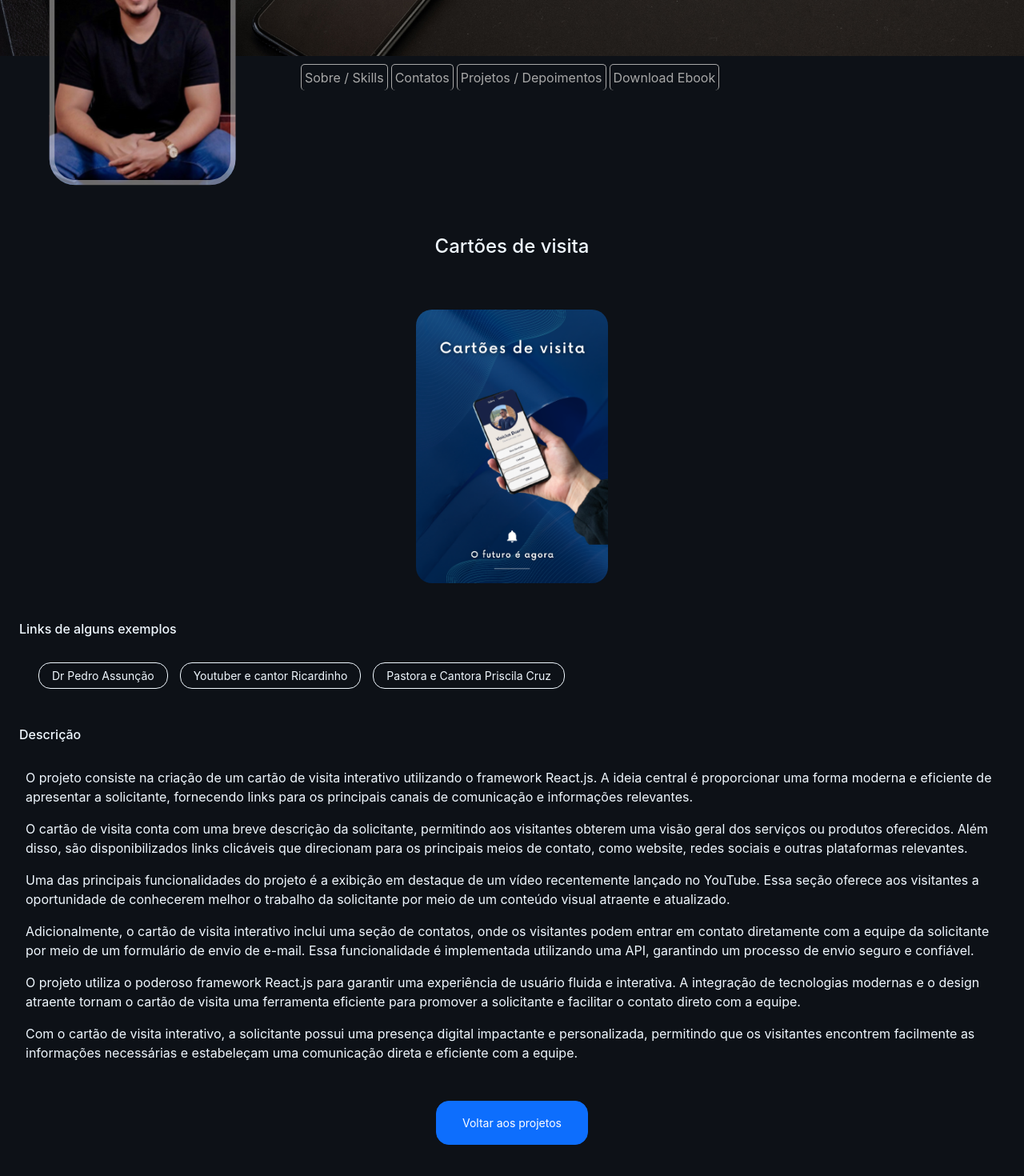
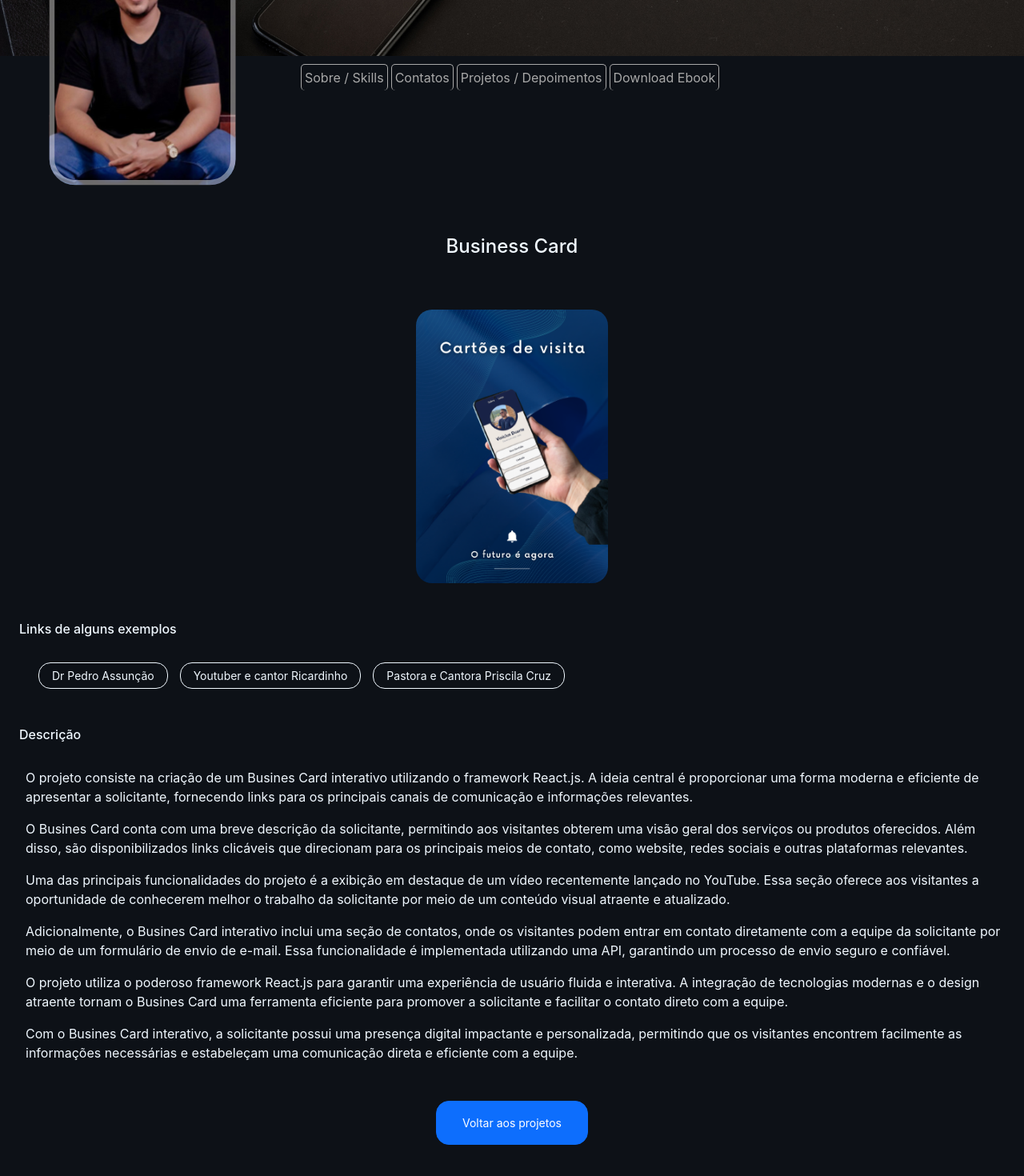
Before and after one commit to francovinicius/Vinicius-duarte, a React (Create React App) app: page /projects_cartoes-de-visita in a window 1280 px wide. Shown: the part 314-1784 px from the top of the page at 80% size. Built offline with nearby package versions, Linux system fonts and the light colour scheme.

Commit message:
alt nome do cartão

```diff
--- a/src/Components/Highlights/index.js
+++ b/src/Components/Highlights/index.js
@@ -44,10 +44,10 @@ export default function Highlights() {
                     <div class="carousel-item">
                         <div className="div-hg-mobile">
                             <div className="div-hg-II d-flex flex-column justify-content-center align-items-center">
-                                <h6>Cartões de Visita</h6>
+                                <h6>Business Card</h6>
                                 <div className="d-flex flex-column">
                                     <img src="./assets/img/projetos/pedro-assuncao.png" className="img-hg" alt="Img do Site" />
-                                    <p>O projeto consiste na criação de um cartão de visita interativo utilizando o framework React.js. A ideia central é proporcionar uma forma moderna e eficiente de apresentar a solicitante, fornecendo links para os principais canais de comunicação e informações relevantes.</p>
+                                    <p>O projeto consiste na criação de um Busines Card interativo utilizando o framework React.js. A ideia central é proporcionar uma forma moderna e eficiente de apresentar a solicitante, fornecendo links para os principais canais de comunicação e informações relevantes.</p>
                                 </div>
                                 <a className="btn btn-sm btn-primary" href="/projects_cartoes-de-visita">Details
                                 </a>
@@ -59,10 +59,10 @@ export default function Highlights() {
 
                         <div className="div-hg-desktop">
                             <div className="div-hg-II d-flex flex-column justify-content-center align-items-center">
-                                <h6>Cartões de Visita</h6>
+                                <h6>Business Card</h6>
                                 <div className="d-flex">
                                     <img src="./assets/img/projetos/pedro-assuncao.png" className="img-hg" alt="Img do Site" />
-                                    <p>O projeto consiste na criação de um cartão de visita interativo utilizando o framework React.js. A ideia central é proporcionar uma forma moderna e eficiente de apresentar a solicitante, fornecendo links para os principais canais de comunicação e informações relevantes.</p>
+                                    <p>O projeto consiste na criação de um Business Card interativo utilizando o framework React.js. A ideia central é proporcionar uma forma moderna e eficiente de apresentar a solicitante, fornecendo links para os principais canais de comunicação e informações relevantes.</p>
                                 </div>
                                 <a className="btn btn-sm btn-primary" href="/projects_cartoes-de-visita">Details
                                 </a>
--- a/src/Page/CartoesVisita/index.js
+++ b/src/Page/CartoesVisita/index.js
@@ -4,7 +4,7 @@ import styles from './CartoesVisita.css'
 export default function CartoesVisita() {
     return (
         <div>
-            <h4 className='titulo-hg'>Cartões de visita</h4>
+            <h4 className='titulo-hg'>Business Card</h4>
             <div className='container-hg d-flex justify-content-center align-items-center'>
 
                     <img src="./assets/img/projetos/apresentacao-card.png" className="img-carta-v"
@@ -20,12 +20,12 @@ export default function CartoesVisita() {
                     </div>
 
                     <h6>Descrição</h6>
-                    <p>O projeto consiste na criação de um cartão de visita interativo utilizando o framework React.js. A ideia central é proporcionar uma forma moderna e eficiente de apresentar a solicitante, fornecendo links para os principais canais de comunicação e informações relevantes.</p>
-                    <p>O cartão de visita conta com uma breve descrição da solicitante, permitindo aos visitantes obterem uma visão geral dos serviços ou produtos oferecidos. Além disso, são disponibilizados links clicáveis que direcionam para os principais meios de contato, como website, redes sociais e outras plataformas relevantes.</p>
+                    <p>O projeto consiste na criação de um Busines Card interativo utilizando o framework React.js. A ideia central é proporcionar uma forma moderna e eficiente de apresentar a solicitante, fornecendo links para os principais canais de comunicação e informações relevantes.</p>
+                    <p>O Busines Card conta com uma breve descrição da solicitante, permitindo aos visitantes obterem uma visão geral dos serviços ou produtos oferecidos. Além disso, são disponibilizados links clicáveis que direcionam para os principais meios de contato, como website, redes sociais e outras plataformas relevantes.</p>
                     <p>Uma das principais funcionalidades do projeto é a exibição em destaque de um vídeo recentemente lançado no YouTube. Essa seção oferece aos visitantes a oportunidade de conhecerem melhor o trabalho da solicitante por meio de um conteúdo visual atraente e atualizado.</p>
-                    <p>Adicionalmente, o cartão de visita interativo inclui uma seção de contatos, onde os visitantes podem entrar em contato diretamente com a equipe da solicitante por meio de um formulário de envio de e-mail. Essa funcionalidade é implementada utilizando uma API, garantindo um processo de envio seguro e confiável.</p>
-                    <p>O projeto utiliza o poderoso framework React.js para garantir uma experiência de usuário fluida e interativa. A integração de tecnologias modernas e o design atraente tornam o cartão de visita uma ferramenta eficiente para promover a solicitante e facilitar o contato direto com a equipe.</p>
-                    <p>Com o cartão de visita interativo, a solicitante possui uma presença digital impactante e personalizada, permitindo que os visitantes encontrem facilmente as informações necessárias e estabeleçam uma comunicação direta e eficiente com a equipe.</p>
+                    <p>Adicionalmente, o Busines Card interativo inclui uma seção de contatos, onde os visitantes podem entrar em contato diretamente com a equipe da solicitante por meio de um formulário de envio de e-mail. Essa funcionalidade é implementada utilizando uma API, garantindo um processo de envio seguro e confiável.</p>
+                    <p>O projeto utiliza o poderoso framework React.js para garantir uma experiência de usuário fluida e interativa. A integração de tecnologias modernas e o design atraente tornam o Busines Card uma ferramenta eficiente para promover a solicitante e facilitar o contato direto com a equipe.</p>
+                    <p>Com o Busines Card interativo, a solicitante possui uma presença digital impactante e personalizada, permitindo que os visitantes encontrem facilmente as informações necessárias e estabeleçam uma comunicação direta e eficiente com a equipe.</p>
                 </div>
             </div>
 
```
